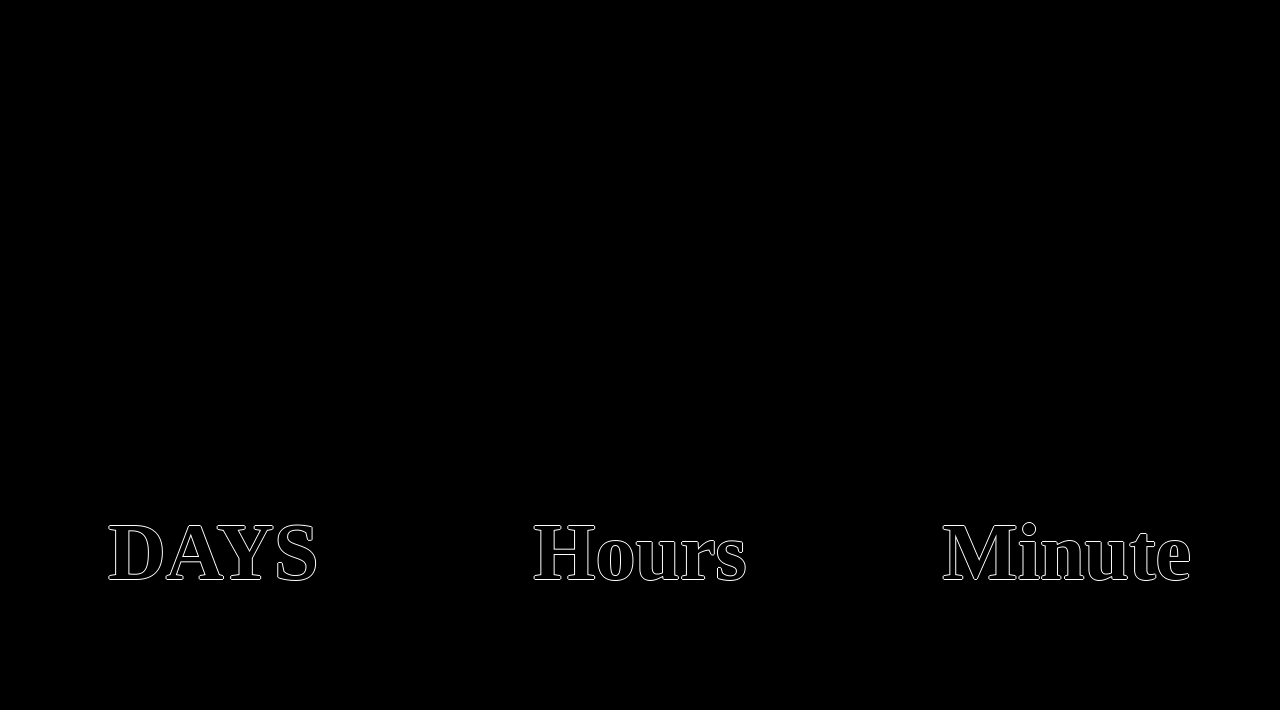
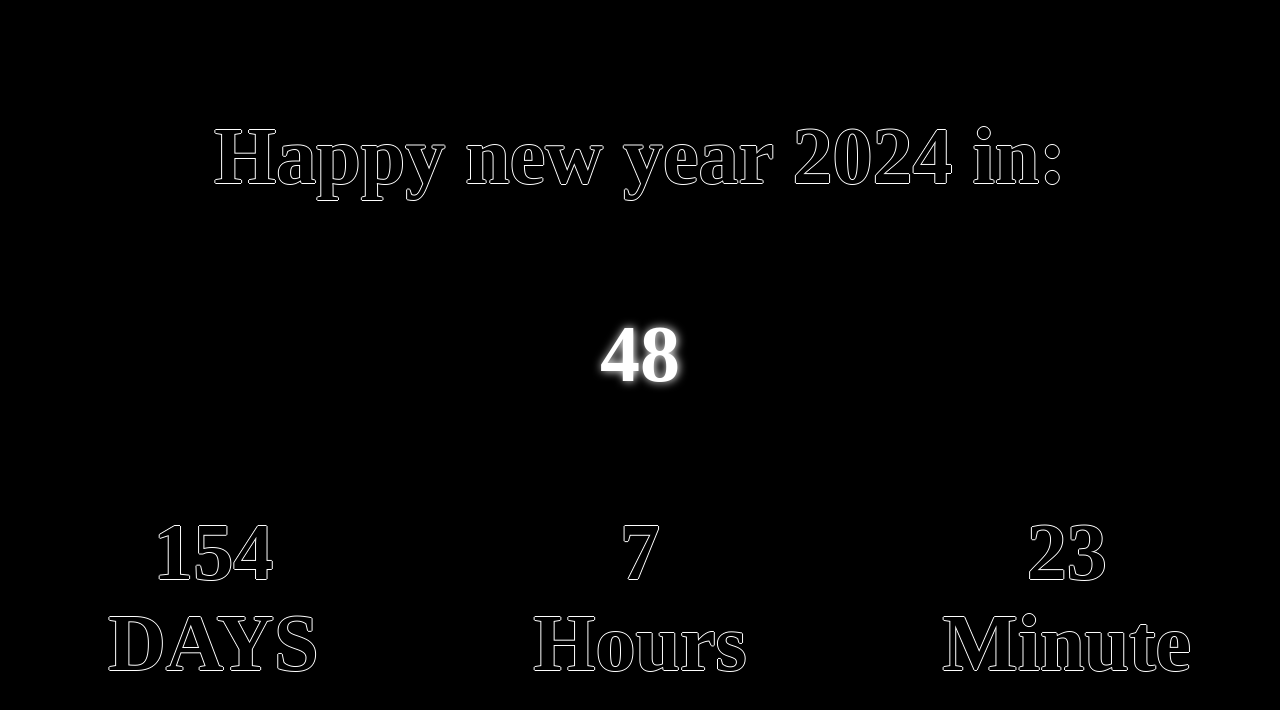
Before and after one commit to pramotepon/js_zeekercode, a plain HTML site: page advanced/date/index.html in a window 1280 px wide. Drawn offline with Linux system fonts and the light colour scheme.

Commit message:
Fix:Run function main

```diff
--- a/advanced/date/index.html
+++ b/advanced/date/index.html
@@ -8,21 +8,21 @@
   </head>
   <body>
     <div class="block-time">
-      <h1 id="new-year"></h1>
+      <h1 id="new-year">00</h1>
       <h1>
-        <span id="second"></span>
+        <span id="second">00</span>
       </h1>
       <div id="show-distance">
         <h1>
-          <span id="day"></span><br />
+          <span id="day">00</span><br />
           <span>DAYS</span>
         </h1>
         <h1>
-          <span id="hours"></span><br />
+          <span id="hours">00</span><br />
           <span>Hours</span>
         </h1>
         <h1>
-          <span id="minute"></span><br />
+          <span id="minute">00</span><br />
           <span>Minute</span>
         </h1>
       </div>
--- a/advanced/date/script.js
+++ b/advanced/date/script.js
@@ -2,9 +2,9 @@ const myDate = new Date();
 // toString
 // toUTCString
 // toISOString
-console.log(myDate.toString());
-console.log(myDate.toUTCString());
-console.log(myDate.toISOString());
+// console.log(myDate.toString());
+// console.log(myDate.toUTCString());
+// console.log(myDate.toISOString());
 
 // const myDate = new Date(2023, 0);
 // console.log(myDate.toString());
@@ -158,7 +158,7 @@ const main = () => {
     setTimeDistance(getTimeDistance(currDate), getNewYear());
 }
 
-// setInterval(main, 1000);
+setInterval(main, 1000);
 
 // const updateTime = () => {
 //     // Get date now
```
Also changed, not shown: 1 other file.
